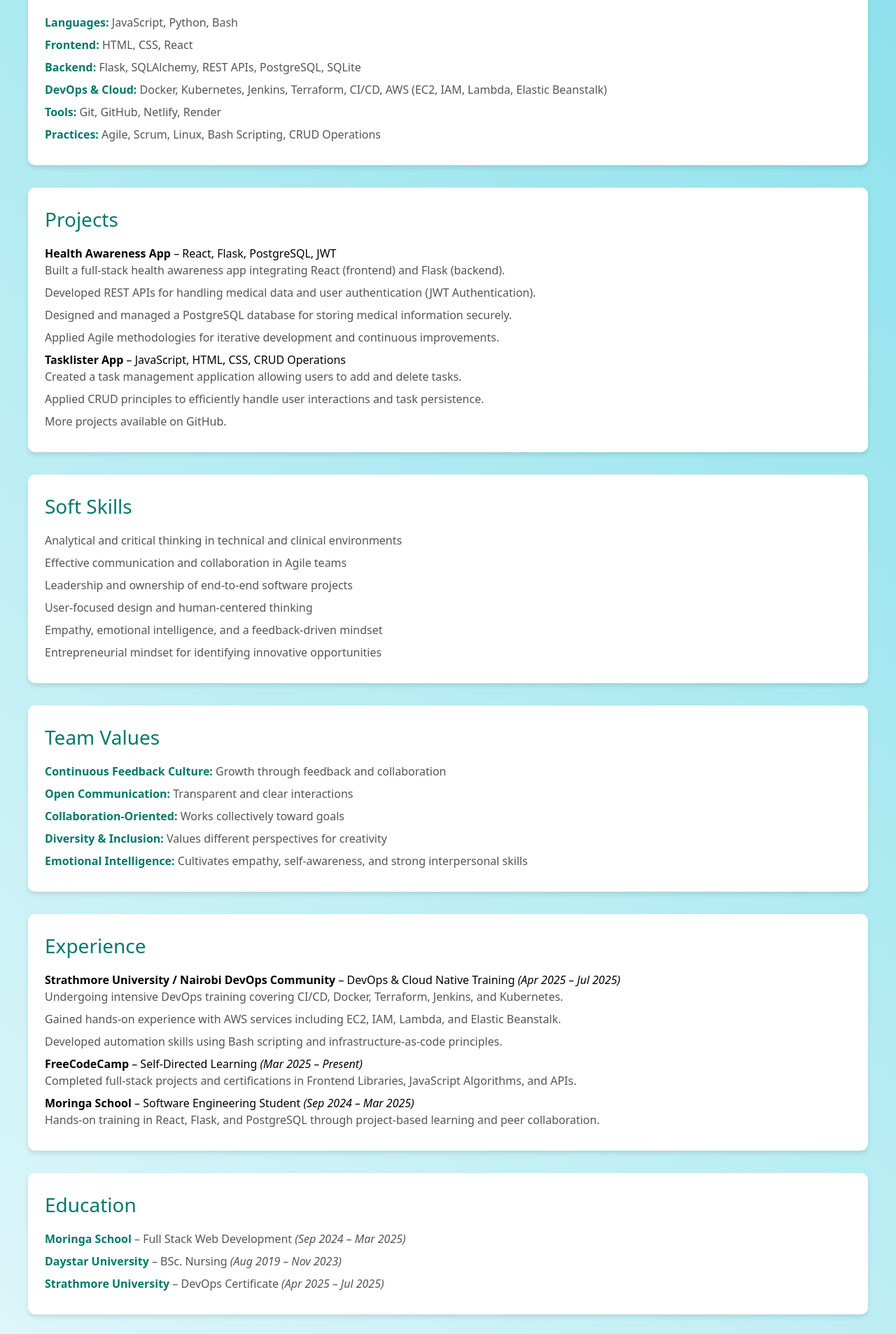
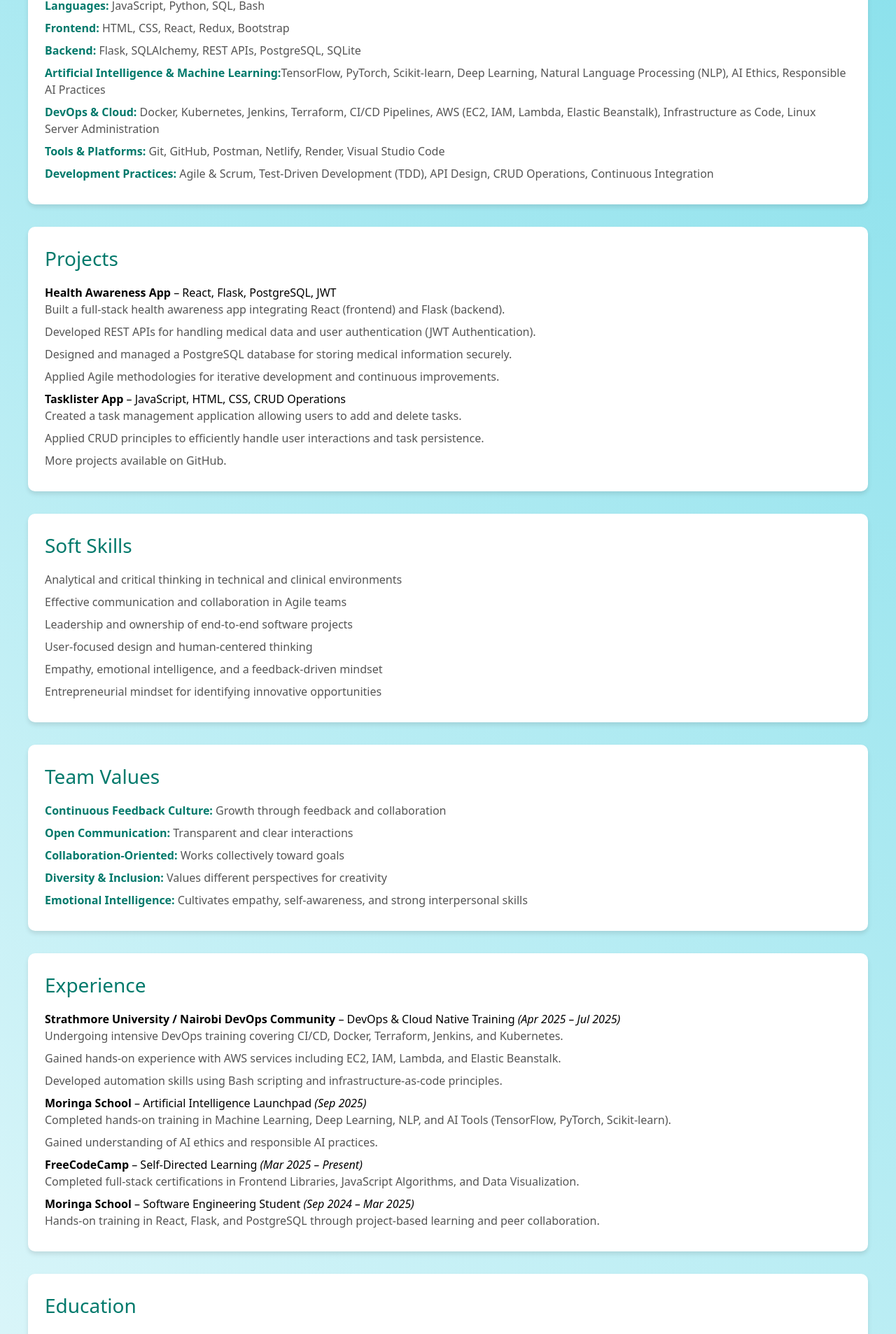
Before and after one commit to ARVLEMED/Aron-Portfolio, a React (Create React App) app: page /resume in a window 1280 px wide. Shown: the part 671-2577 px from the top of the page at 70% size. Built offline with nearby package versions, Linux system fonts and the light colour scheme.

Commit message:
adds skills to the resume page

```diff
--- a/src/components/Resumepage.js
+++ b/src/components/Resumepage.js
@@ -44,10 +44,10 @@
       >
         <h1>Aron Kipkorir</h1>
         <p>Software Engineer | Full Stack Developer | Healthcare Innovator</p>
-
       </motion.header>
 
       <div ref={resumeRef} className="resume-content">
+        {/* ===== Professional Summary ===== */}
         <motion.section
           className="resume-section"
           variants={sectionVariants}
@@ -57,10 +57,20 @@
         >
           <h2>Professional Summary</h2>
           <p>
-            As a dynamic Software Engineer with a unique blend of healthcare expertise and technical proficiency, I specialize in crafting scalable, user-centric web applications using Python (Flask), JavaScript (React), and full-stack technologies. Transitioning from a Registered Nurse (BSc. Nursing, Daystar University), I bring a deep understanding of healthcare workflows to deliver impactful solutions. My hands-on experience includes building responsive web applications, RESTful APIs, and database-driven systems with PostgreSQL, SQLAlchemy, Docker, and Git. Currently advancing my expertise through intensive DevOps and Cloud Native training at Strathmore University, I am proficient in CI/CD pipelines, AWS services (EC2, IAM, Lambda, Elastic Beanstalk), and infrastructure-as-code with Terraform and Kubernetes. Through self-directed learning at FreeCodeCamp, I’ve honed skills in frontend libraries, APIs, and algorithms, complemented by project-based training at Moringa School. Passionate about automation and collaboration, I thrive in fast-paced environments, delivering innovative software solutions that bridge technology and real-world needs.
+            As a dynamic Software Engineer with a unique blend of healthcare expertise and technical proficiency,
+            I specialize in crafting scalable, user-centric web applications using Python (Flask), JavaScript (React),
+            and full-stack technologies. Transitioning from a Registered Nurse (BSc. Nursing, Daystar University),
+            I bring a deep understanding of healthcare workflows to deliver impactful solutions. My hands-on experience
+            includes building responsive web applications, RESTful APIs, and database-driven systems with PostgreSQL,
+            SQLAlchemy, Docker, and Git. I have advanced my expertise through DevOps and Cloud Native training at
+            Strathmore University and recently completed the Artificial Intelligence Launchpad at Moringa School,
+            gaining experience with AI fundamentals, TensorFlow, PyTorch, and Scikit-learn. Passionate about automation,
+            data-driven development, and collaboration, I thrive in fast-paced environments delivering innovative software
+            solutions that bridge technology and real-world needs.
           </p>
         </motion.section>
 
+        {/* ===== Technical Skills ===== */}
         <motion.section
           className="resume-section"
           variants={sectionVariants}
@@ -70,15 +80,25 @@
         >
           <h2>Technical Skills</h2>
           <ul>
-            <li><strong>Languages:</strong> JavaScript, Python, Bash</li>
-            <li><strong>Frontend:</strong> HTML, CSS, React</li>
+            <li><strong>Languages:</strong> JavaScript, Python, SQL, Bash</li>
+            <li><strong>Frontend:</strong> HTML, CSS, React, Redux, Bootstrap</li>
             <li><strong>Backend:</strong> Flask, SQLAlchemy, REST APIs, PostgreSQL, SQLite</li>
-            <li><strong>DevOps & Cloud:</strong> Docker, Kubernetes, Jenkins, Terraform, CI/CD, AWS (EC2, IAM, Lambda, Elastic Beanstalk)</li>
-            <li><strong>Tools:</strong> Git, GitHub, Netlify, Render</li>
-            <li><strong>Practices:</strong> Agile, Scrum, Linux, Bash Scripting, CRUD Operations</li>
+            <li>
+              <strong>Artificial Intelligence & Machine Learning:</strong>
+              TensorFlow, PyTorch, Scikit-learn, Deep Learning,
+              Natural Language Processing (NLP), AI Ethics, Responsible AI Practices
+            </li>
+            <li><strong>DevOps & Cloud:</strong> Docker, Kubernetes, Jenkins, Terraform, CI/CD Pipelines,
+              AWS (EC2, IAM, Lambda, Elastic Beanstalk), Infrastructure as Code, Linux Server Administration
+            </li>
+            <li><strong>Tools & Platforms:</strong> Git, GitHub, Postman, Netlify, Render, Visual Studio Code</li>
+            <li><strong>Development Practices:</strong> Agile & Scrum, Test-Driven Development (TDD),
+              API Design, CRUD Operations, Continuous Integration
+            </li>
           </ul>
         </motion.section>
 
+        {/* ===== Projects ===== */}
         <motion.section
           className="resume-section"
           variants={sectionVariants}
@@ -102,6 +122,7 @@
           </ul>
         </motion.section>
 
+        {/* ===== Soft Skills ===== */}
         <motion.section
           className="resume-section"
           variants={sectionVariants}
@@ -120,6 +141,7 @@
           </ul>
         </motion.section>
 
+        {/* ===== Team Values ===== */}
         <motion.section
           className="resume-section"
           variants={sectionVariants}
@@ -137,6 +159,7 @@
           </ul>
         </motion.section>
 
+        {/* ===== Experience ===== */}
         <motion.section
           className="resume-section"
           variants={sectionVariants}
@@ -151,9 +174,14 @@
             <li>Gained hands-on experience with AWS services including EC2, IAM, Lambda, and Elastic Beanstalk.</li>
             <li>Developed automation skills using Bash scripting and infrastructure-as-code principles.</li>
           </ul>
+          <p><strong>Moringa School</strong> – Artificial Intelligence Launchpad <em>(Sep 2025)</em></p>
+          <ul>
+            <li>Completed hands-on training in Machine Learning, Deep Learning, NLP, and AI Tools (TensorFlow, PyTorch, Scikit-learn).</li>
+            <li>Gained understanding of AI ethics and responsible AI practices.</li>
+          </ul>
           <p><strong>FreeCodeCamp</strong> – Self-Directed Learning <em>(Mar 2025 – Present)</em></p>
           <ul>
-            <li>Completed full-stack projects and certifications in Frontend Libraries, JavaScript Algorithms, and APIs.</li>
+            <li>Completed full-stack certifications in Frontend Libraries, JavaScript Algorithms, and Data Visualization.</li>
           </ul>
           <p><strong>Moringa School</strong> – Software Engineering Student <em>(Sep 2024 – Mar 2025)</em></p>
           <ul>
@@ -161,6 +189,7 @@
           </ul>
         </motion.section>
 
+        {/* ===== Education ===== */}
         <motion.section
           className="resume-section"
           variants={sectionVariants}
@@ -170,6 +199,7 @@
         >
           <h2>Education</h2>
           <ul>
+            <li><strong>Moringa School</strong> – Artificial Intelligence Launchpad <em>(Sep 2025)</em></li>
             <li><strong>Moringa School</strong> – Full Stack Web Development <em>(Sep 2024 – Mar 2025)</em></li>
             <li><strong>Daystar University</strong> – BSc. Nursing <em>(Aug 2019 – Nov 2023)</em></li>
             <li><strong>Strathmore University</strong> – DevOps Certificate <em>(Apr 2025 – Jul 2025)</em></li>
@@ -177,6 +207,7 @@
         </motion.section>
       </div>
 
+      {/* ===== Download Button ===== */}
       <motion.div
         className="download-section"
         variants={sectionVariants}
@@ -188,6 +219,7 @@
         </button>
       </motion.div>
 
+      {/* ===== Back to Home ===== */}
       <motion.div
         className="back-link"
         variants={sectionVariants}
```
